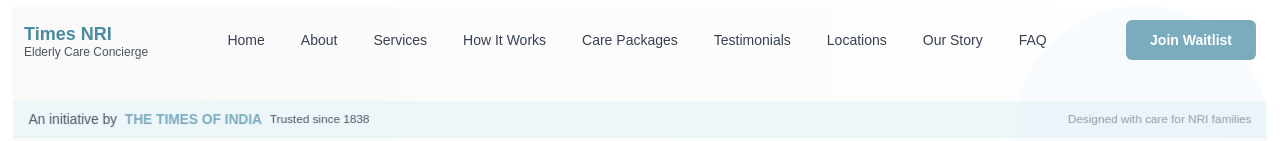
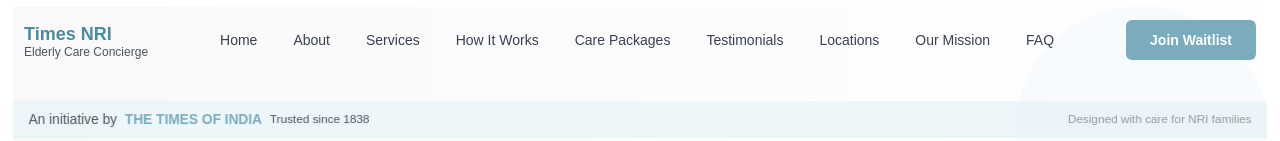
Before and after one commit to sarindipitous/TimesNRI, a Next.js app: page / in a window 1280 px wide. Shown: the top 141 px of the page. Built offline with nearby package versions, Linux system fonts and the light colour scheme.

Commit message:
feat: rename "Our Story" to "Our Mission" in navigation
Update menu label for better content reflection and consistency.

Co-authored-by: Gaurav Sarin <104790060+sarindipitous@users.noreply.github.com>

```diff
--- a/components/header.tsx
+++ b/components/header.tsx
@@ -14,7 +14,7 @@ const menuItems = [
   { id: "pricing", label: "Care Packages" },
   { id: "testimonials", label: "Testimonials" },
   { id: "cities", label: "Locations" },
-  { id: "story", label: "Our Story" },
+  { id: "story", label: "Our Mission" },
   { id: "faq", label: "FAQ" },
 ]
 
@@ -24,6 +24,8 @@ function getDisplayName(id: string): string {
       return "FAQ"
     case "pricing":
       return "Care Packages"
+    case "story":
+      return "Our Mission"
     default:
       return menuItems.find((item) => item.id === id)?.label || id
   }
```
